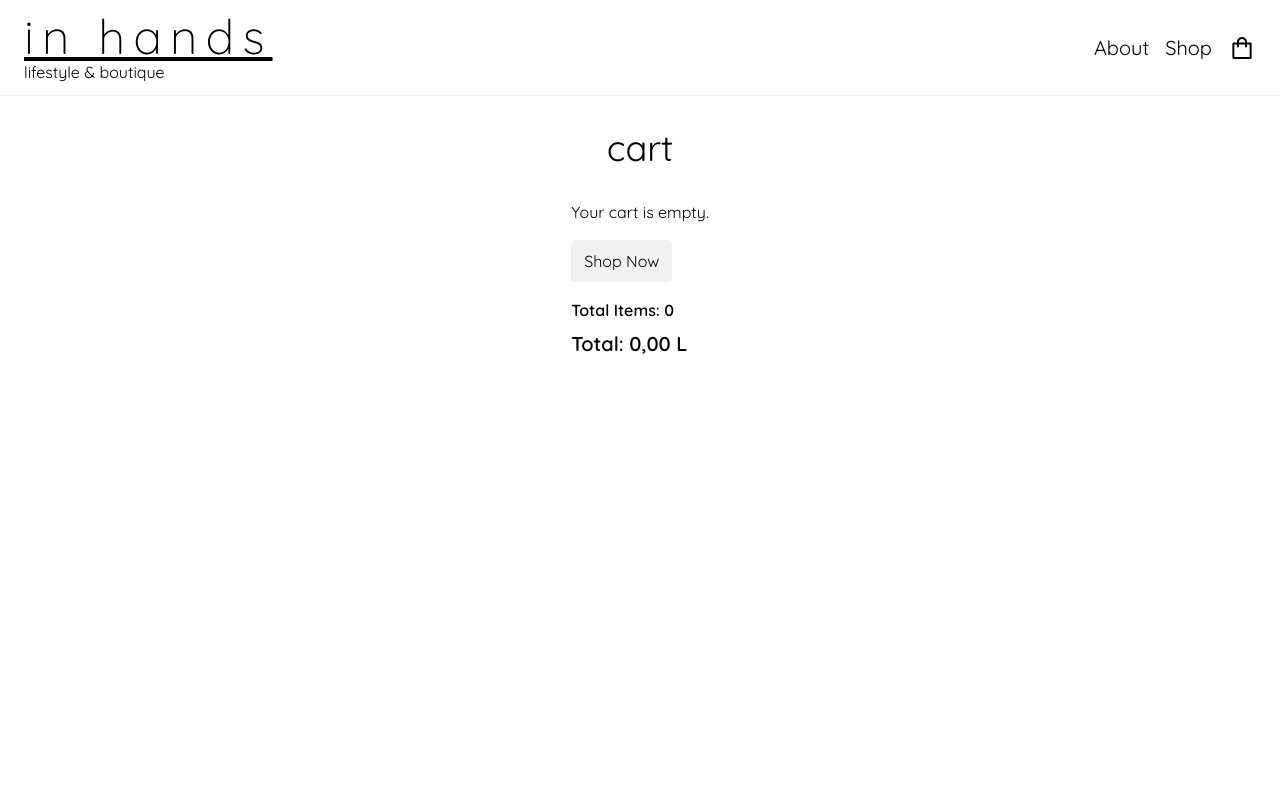
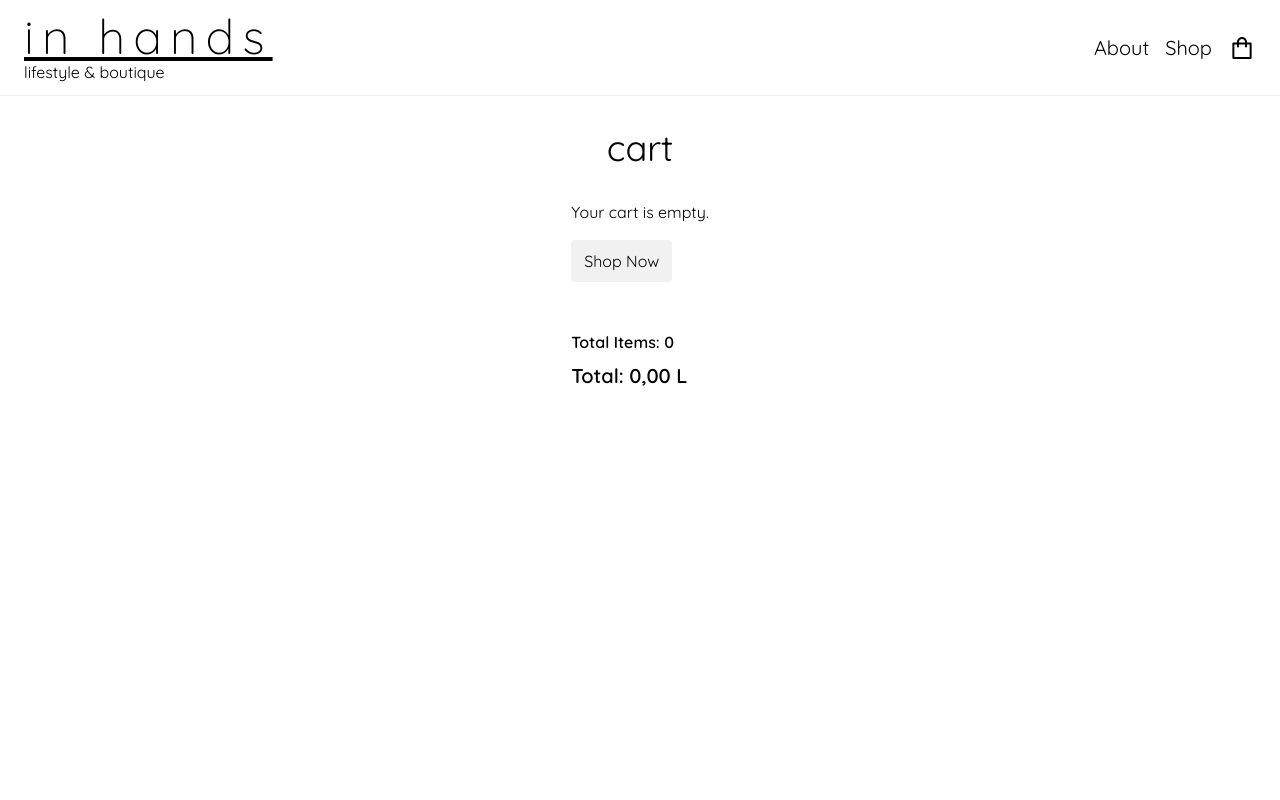
Before and after one commit to Stillwell-C/shoppingCart, a React (Create React App) app: page /cart in a window 1280 px wide. Shown: the top 800 px of the page. Built offline with nearby package versions, Linux system fonts and the light colour scheme.

Commit message:
Update margin

```diff
--- a/src/components/CartFullPage.tsx
+++ b/src/components/CartFullPage.tsx
@@ -64,7 +64,7 @@ const CartFullPage = () => {
             <CartFullPageItem key={item.searchName} item={item} />
           ))}
         </ul>
-        <div className='flex flex-col gap-2 mt-4 mb-1'>
+        <div className='flex flex-col gap-2 mt-12 smallMobile:mt-4 mb-1'>
           <p className='font-semibold'>Total Items: {itemTotal}</p>
           <p className='text-xl font-semibold'>Total: {priceTotal}</p>
         </div>
```
